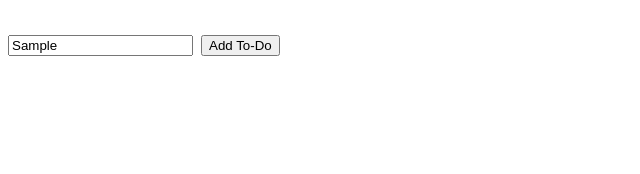
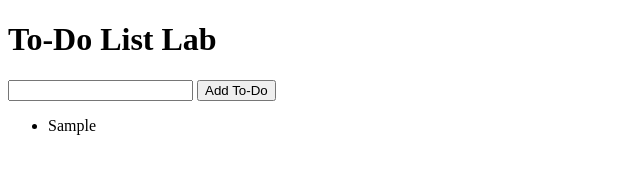
Before and after one commit to charlesmickey222/dom-ToDo-lab, a plain HTML site: page index.html in a window 1280 px wide. Both pictures are taken after typing "Sample" into the empty fields and a click on the button "Add To-Do". Shown: the whole page, without its empty margins (0-640 px from the left). Drawn offline with Linux system fonts and the light colour scheme.

Commit message:
complete event listener for to-do list

```diff
--- a/index.html
+++ b/index.html
@@ -9,12 +9,11 @@
   <title>Document</title>
 </head>
 <body>
-  <h1 id="title">
+  <h1 id="title">To-Do List Lab</h1>
     <input id="input-field">
-    <button id=" submit-button">Add To-Do</button>
+    <button id="submit-button">Add To-Do</button>
     <ul id="todo-list">
 
     </ul>
-  </h1>
 </body>
 </html>
--- a/js/app.js
+++ b/js/app.js
@@ -1,3 +1,12 @@
-const inputElement = document.querySelector('input');
-const submitBtn = document.querySelector('.submit-button');
-const toDoList = document.querySelector('.todo-list');
+const inputElement = document.querySelector('#input-field');
+const submitBtn = document.querySelector('#submit-button');
+const toDoList = document.querySelector('#todo-list');
+
+submitBtn.addEventListener('click', function(){
+  const newThing = document.createElement('li');
+  newThing.innerText = inputElement.value;
+  toDoList.appendChild(newThing);
+  inputElement.value = '';
+},);
+
+document.querySelectorAll('li').addEventListener('click',function(){})
```
